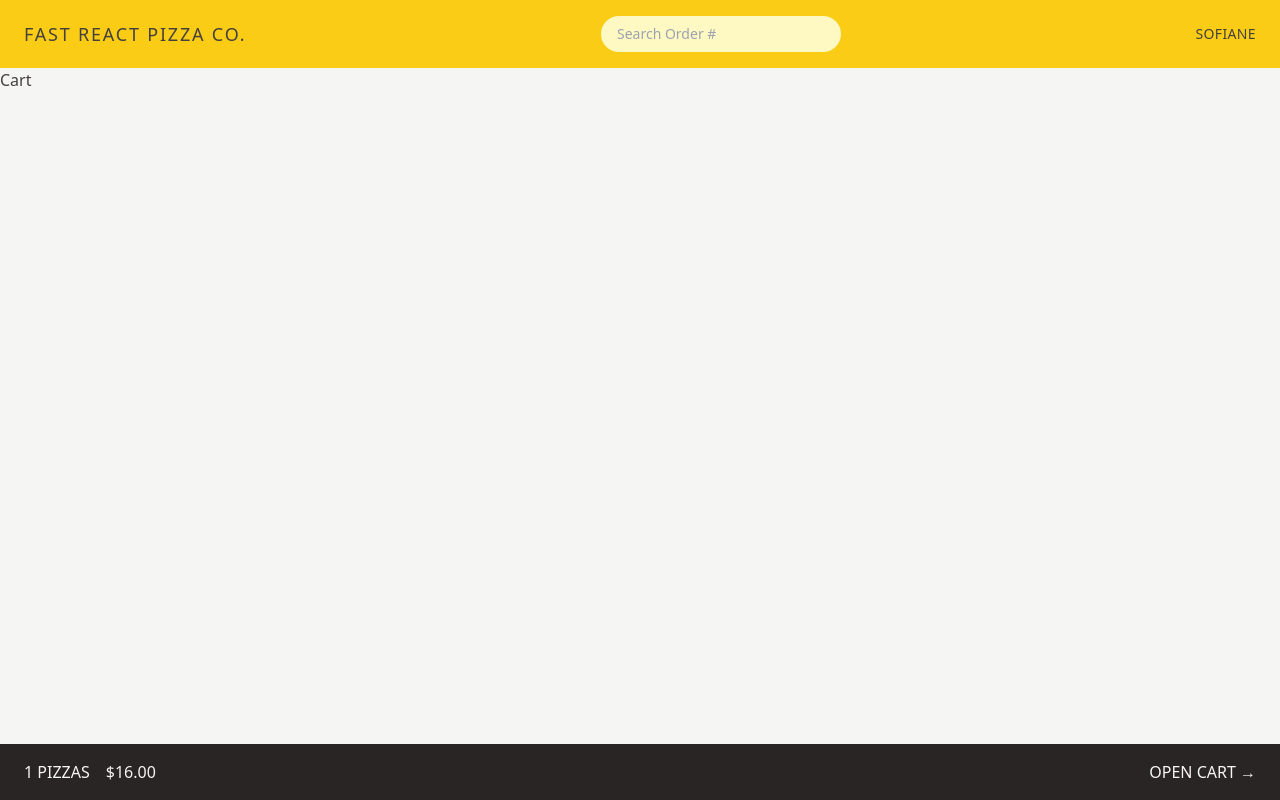
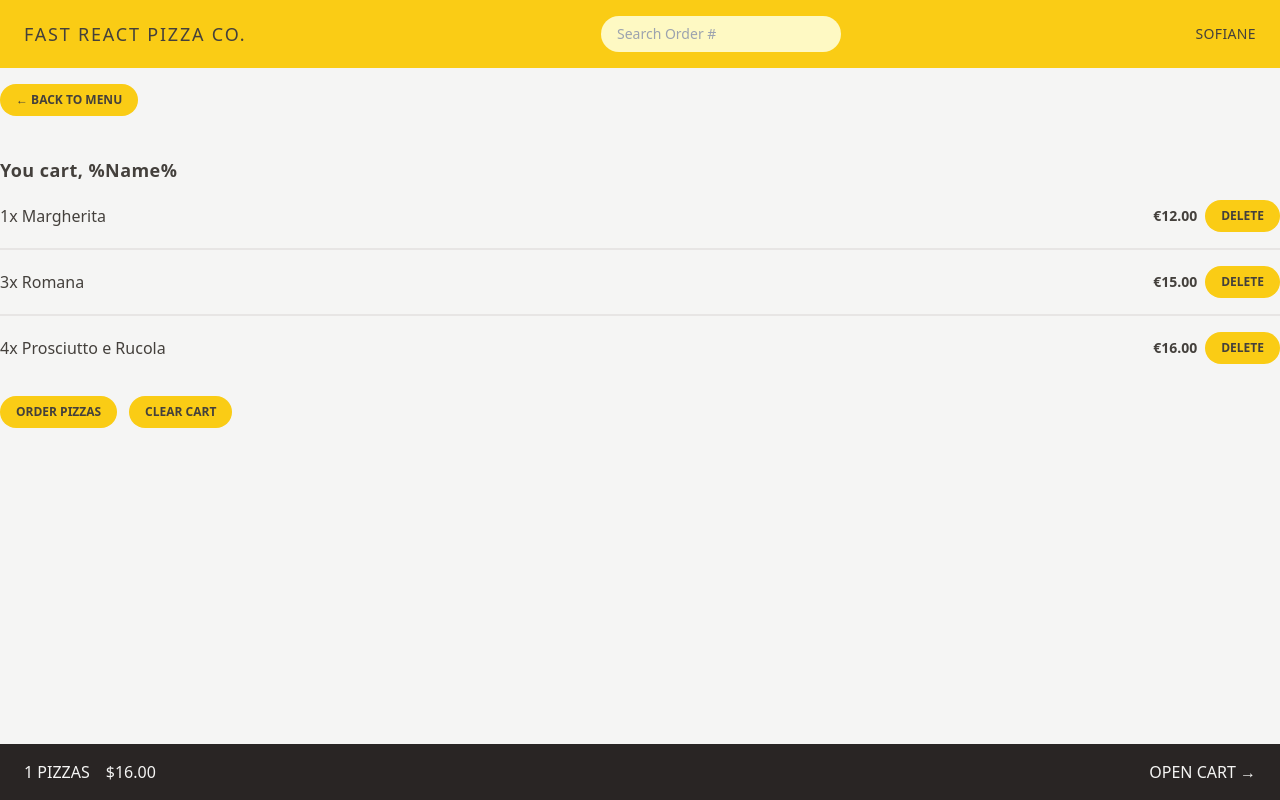
Before and after one commit to sofianeberkane202/fast-delevry-pizza, a React (Vite) app: page /cart in a window 1280 px wide. Built offline with nearby package versions, Linux system fonts and the light colour scheme; a web font is replaced by a local one.

Commit message:
finish building and styling cartPage component

```diff
--- a/src/pages/CartPage.jsx
+++ b/src/pages/CartPage.jsx
@@ -1,6 +1,78 @@
 /* eslint-disable react/react-in-jsx-scope */
+import PropTypes from "prop-types";
+
+import Button from "../ui/Button";
+
+const fakeCart = [
+  {
+    pizzaId: 1,
+    name: "Margherita",
+    quantity: 1,
+    unitPrice: 12,
+    totalPrice: 12,
+  },
+  {
+    pizzaId: 2,
+    name: "Romana",
+    quantity: 3,
+    unitPrice: 15,
+    totalPrice: 45,
+  },
+  {
+    pizzaId: 3,
+    name: "Prosciutto e Rucola",
+    quantity: 4,
+    unitPrice: 16,
+    totalPrice: 64,
+  },
+];
 function CartPage() {
-  return <div>Cart</div>;
+  const cart = fakeCart;
+  return (
+    <div className="container mt-4">
+      <Button to={"/menu"} type={"link"} style={"text-sm"}>
+        &larr; Back to menu
+      </Button>
+      <h2 className="mt-10 font-mono text-lg font-semibold tracking-wide">You cart, %Name%</h2>
+      <ul className="divide-y-2 divide-stone-200">
+        {cart.map((item) => (
+          <CartItem item={item} key={item.pizzaId} />
+        ))}
+      </ul>
+      <div className="mt-4 space-x-3">
+        <Button type={"primary"}>Order pizzas</Button>
+        <Button type={"secondary"}>clear cart</Button>
+      </div>
+    </div>
+  );
+}
+
+function CartItem({ item }) {
+  return (
+    <li className="flex items-center justify-between py-4">
+      <p className="text-base">
+        <span>{item.quantity}x </span>
+        <span>{item.name}</span>
+      </p>
+
+      <div className="flex items-center gap-2">
+        <p className="text-sm font-semibold">&euro;{Number(item.unitPrice).toFixed(2)}</p>
+        <Button type="small" style="px-6 py-2.5 text-xs font-sans">
+          Delete
+        </Button>
+      </div>
+    </li>
+  );
 }
 
 export default CartPage;
+
+CartItem.propTypes = {
+  item: PropTypes.shape({
+    pizzaId: PropTypes.number,
+    name: PropTypes.string,
+    quantity: PropTypes.number,
+    unitPrice: PropTypes.number,
+    totalPrice: PropTypes.number,
+  }).isRequired,
+};
```
